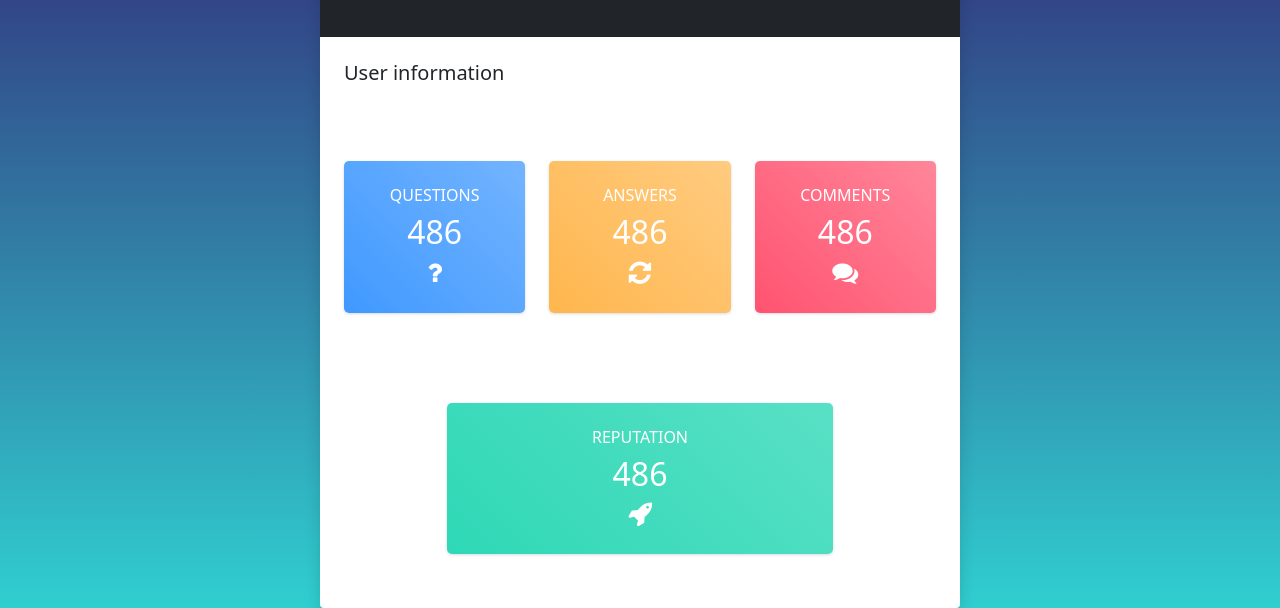
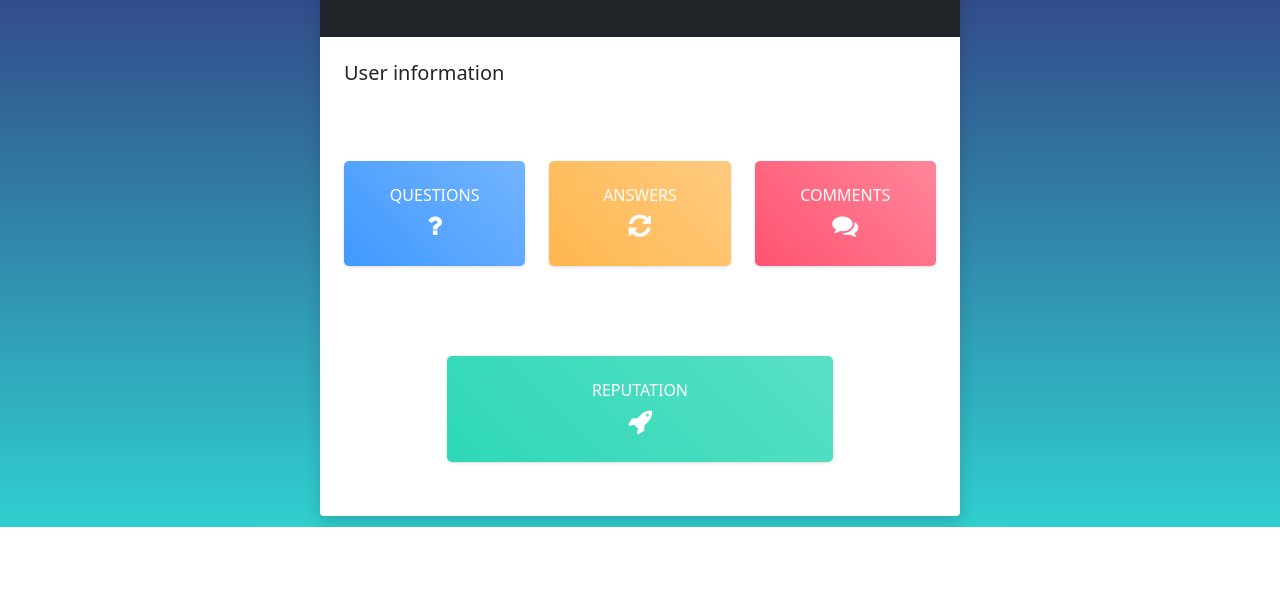
Before and after one commit to Boner1975/WebApp, a Flask app: template Templates/user_page.html in a window 1280 px wide. Shown: the part 273-881 px from the top of the page. After the commit the page ends 800 px from the top, so only its background shows below. Run offline with Flask 2, Linux system fonts and the light colour scheme; the template is opened without the code that fills it, so the values that code supplies are empty; some libraries are stand-ins or nearby versions.

Commit message:
User page data with real dict

```diff
--- a/Templates/user_page.html
+++ b/Templates/user_page.html
@@ -88,7 +88,7 @@
                         <div class="card bg-c-blue order-card">
                             <div class="card-block">
                                 <h6 class="m-b-20">QUESTIONS</h6>
-                                <h2 class="text-right"><span>486</span></h2>
+                                <h2 class="text-right"><span>{{ user_data[0] }}</span></h2>
                                 <i class="fa fa-question" aria-hidden="true"></i>
                             </div>
                         </div>
@@ -99,7 +99,7 @@
                         <div class="card bg-c-yellow order-card">
                             <div class="card-block">
                                 <h6 class="m-b-20">ANSWERS</h6>
-                                <h2 class="text-right"><span>486</span></h2>
+                                <h2 class="text-right"><span>{{ user_data[1] }}</span></h2>
                                 <i class="fa fa-refresh"></i>
                             </div>
                         </div>
@@ -109,7 +109,7 @@
                         <div class="card bg-c-pink order-card">
                             <div class="card-block">
                                 <h6 class="m-b-20">COMMENTS</h6>
-                                <h2 class="text-right"><span>486</span></h2>
+                                <h2 class="text-right"><span>{{ user_data[2] }}</span></h2>
                                 <i class="fa fa-comments" aria-hidden="true"></i>
                             </div>
                         </div>
@@ -119,7 +119,7 @@
                         <div class="card bg-c-green order-card">
                             <div class="card-block">
                                 <h6 class="m-b-20">REPUTATION</h6>
-                                <h2 class="text-right"><span>486</span></h2>
+                                <h2 class="text-right"><span>{{ user_data[3] }}</span></h2>
                                 <i class="fa fa-rocket"></i>
                             </div>
                         </div>
--- a/server.py
+++ b/server.py
@@ -20,7 +20,8 @@ def main_page():
 def user_page():
     user_id = data_manager.get_session_user_id(session['user_name'])
     user_questions = data_manager.user_questions(user_id)
-    return render_template("user_page.html", user_id=user_id, user_questions=user_questions)
+    user_data = data_manager.user_data(user_id)
+    return render_template("user_page.html", user_id=user_id, user_questions=user_questions, user_data=user_data)
 
 
 @app.route("/about")
```
Also changed, not shown: data_manager.py (+10 -3 lines).
